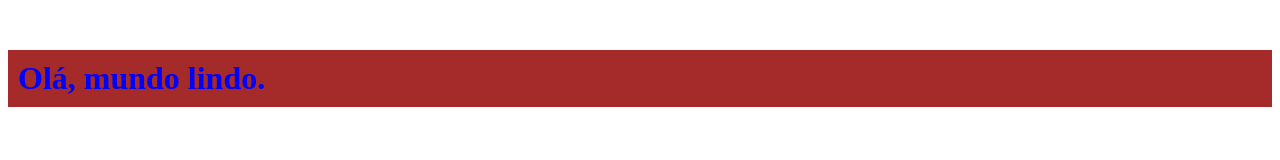
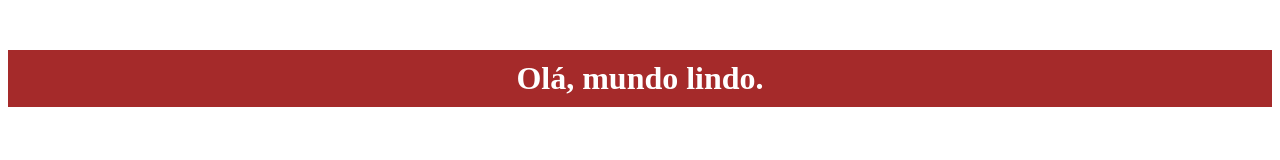
Before and after one commit to joirancosta/Ola-mundo, a plain HTML site: page pagina/index.html in a window 1280 px wide. Drawn offline with Linux system fonts and the light colour scheme.

Commit message:
Update index.html

```diff
--- a/pagina/index.html
+++ b/pagina/index.html
@@ -7,10 +7,11 @@
     <title>Teste</title>
     <style>
         h1 {
-            color: blue;
+            color: white;
             background-color: brown;
             margin: 50px auto;
             padding: 10px;
+            text-align: center;
         }
     </style>
 </head>
```
